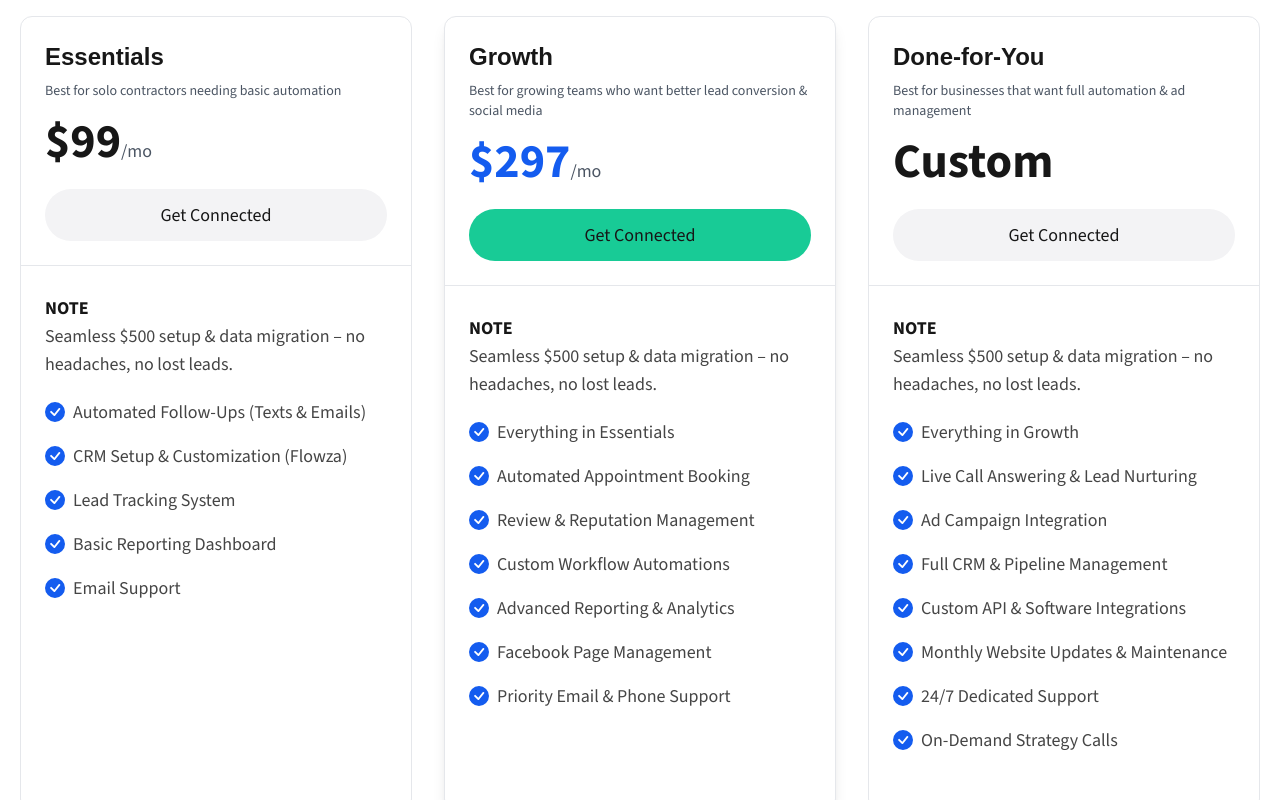
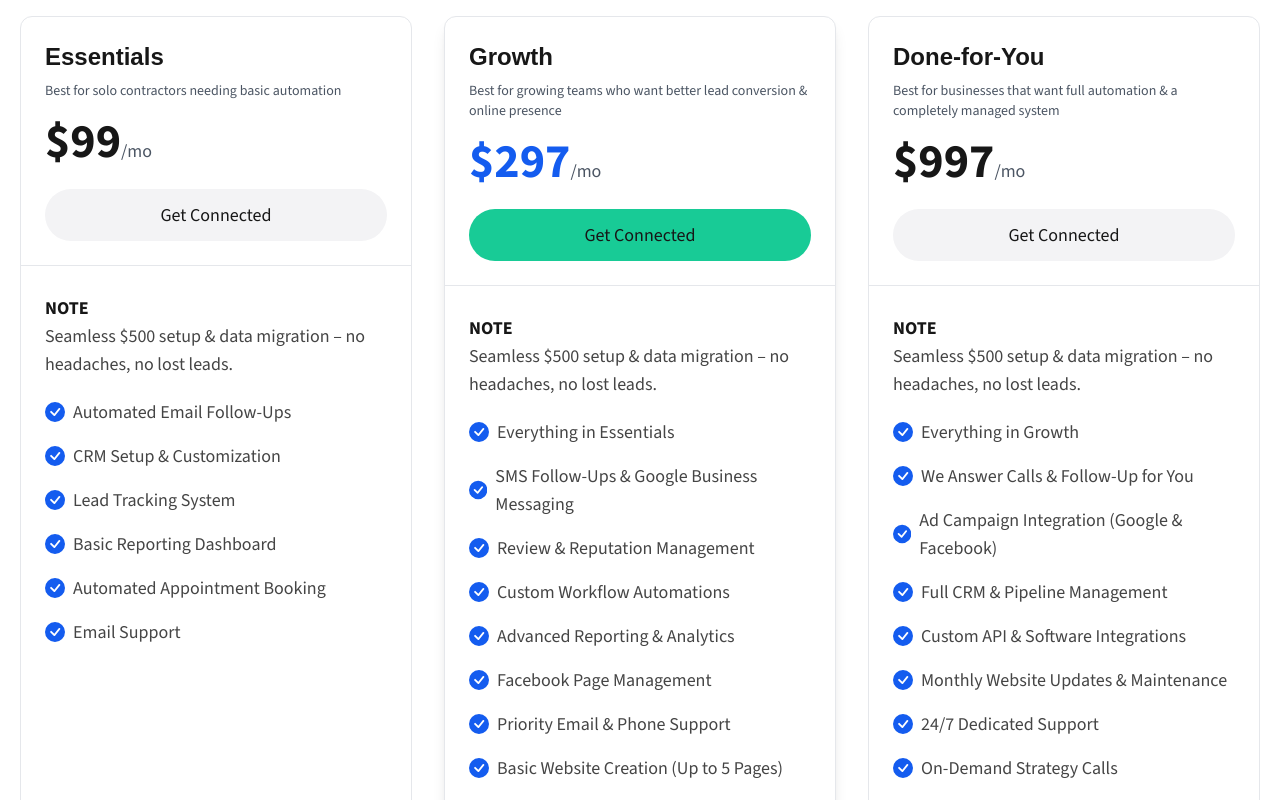
Before and after one commit to madofuller/flowza, a Next.js app: page / in a window 1280 px wide. Shown: the part 3060-3860 px from the top of the page. Built offline with nearby package versions, Linux system fonts and the light colour scheme.

Commit message:
pricing fixes

```diff
--- a/src/data/pricing.ts
+++ b/src/data/pricing.ts
@@ -6,10 +6,11 @@ export const tiers: IPricing[] = [
         price: 99,
         bestFor: 'Best for solo contractors needing basic automation',
         features: [
-            'Automated Follow-Ups (Texts & Emails)',
-            'CRM Setup & Customization (Flowza)',
+            'Automated Email Follow-Ups',
+            'CRM Setup & Customization',
             'Lead Tracking System',
             'Basic Reporting Dashboard',
+            'Automated Appointment Booking',
             'Email Support',
         ],
         note: 'Seamless $500 setup & data migration – no headaches, no lost leads.',
@@ -17,31 +18,33 @@ export const tiers: IPricing[] = [
     {
         name: 'Growth',
         price: 297,
-        bestFor: 'Best for growing teams who want better lead conversion & social media',
+        bestFor: 'Best for growing teams who want better lead conversion & online presence',
         features: [
             'Everything in Essentials',
-            'Automated Appointment Booking',
+            'SMS Follow-Ups & Google Business Messaging',
             'Review & Reputation Management',
             'Custom Workflow Automations',
             'Advanced Reporting & Analytics',
             'Facebook Page Management',
             'Priority Email & Phone Support',
+            'Basic Website Creation (Up to 5 Pages)', // ✅ NEW
         ],
         note: 'Seamless $500 setup & data migration – no headaches, no lost leads.',
     },
     {
         name: 'Done-for-You',
-        price: 'Custom',
-        bestFor: 'Best for businesses that want full automation & ad management',
+        price: 997,
+        bestFor: 'Best for businesses that want full automation & a completely managed system',
         features: [
             'Everything in Growth',
-            'Live Call Answering & Lead Nurturing',
-            'Ad Campaign Integration',
+            'We Answer Calls & Follow-Up for You',
+            'Ad Campaign Integration (Google & Facebook)',
             'Full CRM & Pipeline Management',
             'Custom API & Software Integrations',
             'Monthly Website Updates & Maintenance',
             '24/7 Dedicated Support',
             'On-Demand Strategy Calls',
+            'Custom Website Build & Management',
         ],
         note: 'Seamless $500 setup & data migration – no headaches, no lost leads.',
     },
```
